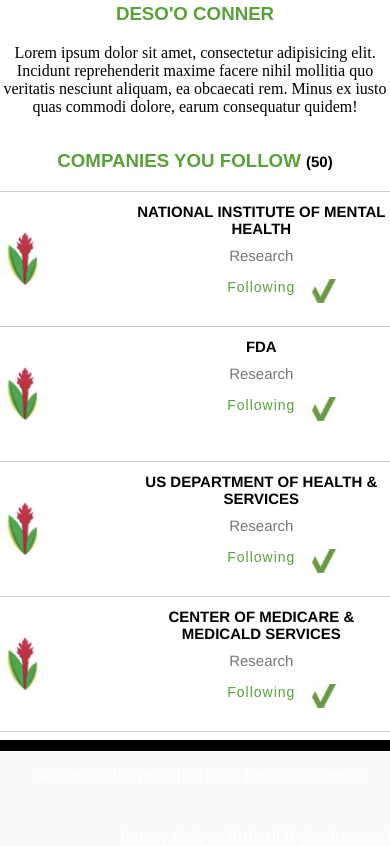
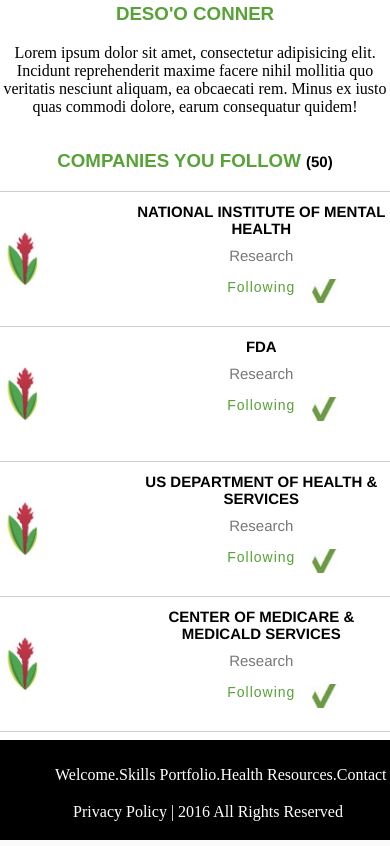
Before and after one commit to Toddsqui/GenYNurse, a plain HTML site: page healthresources.html in a window 390 px wide. Shown: the part 1483-2329 px from the top of the page. Drawn offline with Linux system fonts and the light colour scheme; a web font is replaced by a local one.

Commit message:
Fixed sticky footer
ul li has a big margin-bottom, so I overwrote it with footer ul li.
Added 100% width on footer. Changed margins on .footertext,
#privacypolicy to be px amount.

```diff
--- a/css/threecolumns.css
+++ b/css/threecolumns.css
@@ -185,24 +185,6 @@ h1 {
   border-bottom: 1px solid #ccc;
 }
 
-.footertext{
-  margin-left: -2%;
-}
-
-
-.footertext li{
-  float: left;
-  display: inline;
-  color: white;
-  text-decoration: none;
-  font-size: 16px;
-}
-
-#privacypolicy{
-  color: white;
-  float: right;
-  font-size: 16px;
-}
 
 /* ========= END OF FONTS ============ */
 
@@ -246,6 +228,35 @@ body{
   color: white;
   margin: 0 auto;
   clear: both;
+}
+
+
+footer {
+  width: 100%;
+}
+
+footer ul li {
+  margin-bottom: 0;
+}
+
+.footertext, #privacypolicy {
+  margin: 15px 0 0 15px;
+  width: 48%;
+  float: left;
+}
+
+.footertext li{
+  float: left;
+  display: inline;
+  color: white;
+  text-decoration: none;
+  font-size: 16px;
+}
+
+#privacypolicy{
+  color: white;
+  float: right;
+  font-size: 16px;
 }
 
 
@@ -319,7 +330,7 @@ ul {
   .footer {
     background-color: black;
     width: 100%;
-    height: 12%;
+    /* height: 12%; */
     text-align: center;
     color: white;
     padding-top: 3%;
@@ -419,6 +430,11 @@ ul {
 
     #caralogo {
     width: 31% !important;
+  }
+  .footertext, #privacypolicy {
+    display: inline-block;
+    width: 99%;
+    float: none;
   }
 }/* end of max-width 863 */
 
```
